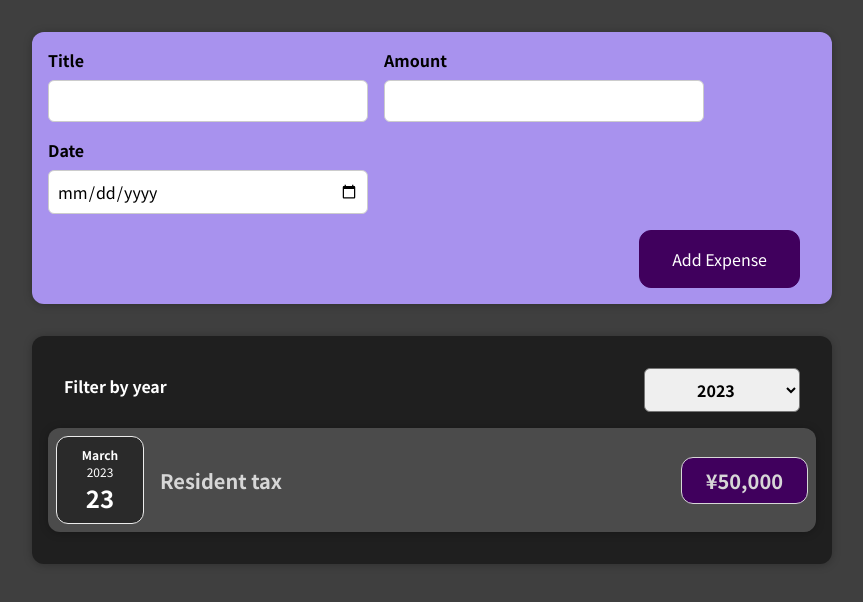
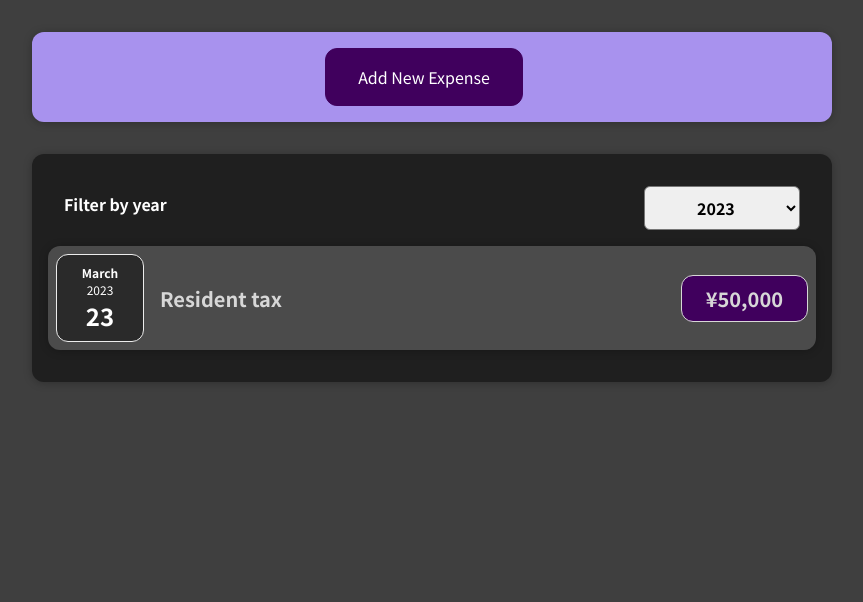
Before and after one commit to wongluyee/expenses-record-app, a React (Create React App) app: page / in a window 1280 px wide. Shown: the top 602 px of the page, without its empty margins (208-1071 px from the left). Built offline with nearby package versions, Linux system fonts and the light colour scheme.

Commit message:
refractor expense form

```diff
--- a/src/components/NewExpense/ExpenseForm.js
+++ b/src/components/NewExpense/ExpenseForm.js
@@ -46,6 +46,7 @@ const ExpenseForm = (props) => {
         </div>
       </div>
       <div className="new-expense__actions">
+        <button type="button" onClick={props.onCancel}>Cancel</button>
         <button type="submit">Add Expense</button>
       </div>
     </form>
--- a/src/components/NewExpense/NewExpense.js
+++ b/src/components/NewExpense/NewExpense.js
@@ -1,19 +1,44 @@
-import './NewExpense.css';
-import ExpenseForm from './ExpenseForm';
+import { useState } from "react";
+import "./NewExpense.css";
+import ExpenseForm from "./ExpenseForm";
 
 const NewExpense = (props) => {
-  const saveExpenseDataHandler = (enteredExpenseData) =>{
+  const saveExpenseDataHandler = (enteredExpenseData) => {
     const expenseData = {
       ...enteredExpenseData,
-      id: Math.random().toString()
+      id: Math.random().toString(),
     };
     props.onAddExpense(expenseData);
+    changeAddExpenseFormState(false);
   };
 
+  const [isAddingNewExpense, changeAddExpenseFormState] = useState(false);
 
-  return(
+  const addNewExpenseHandler = () => {
+    changeAddExpenseFormState(true);
+  };
+
+  const cancelAddExpenseFormHandler = () => {
+    changeAddExpenseFormState(false);
+  };
+
+  let addNewExpenseBtn = (
+    <button onClick={addNewExpenseHandler}>Add New Expense</button>
+  );
+
+  let addNewExpenseForm;
+
+  if (isAddingNewExpense) {
+    addNewExpenseForm = (
+      <ExpenseForm onSaveExpenseData={saveExpenseDataHandler} onCancel={cancelAddExpenseFormHandler} />
+    );
+    addNewExpenseBtn = '';
+  }
+
+  return (
     <div className="new-expense">
-      <ExpenseForm onSaveExpenseData={saveExpenseDataHandler}/>
+      {addNewExpenseForm}
+      {addNewExpenseBtn}
     </div>
   );
 };
```
